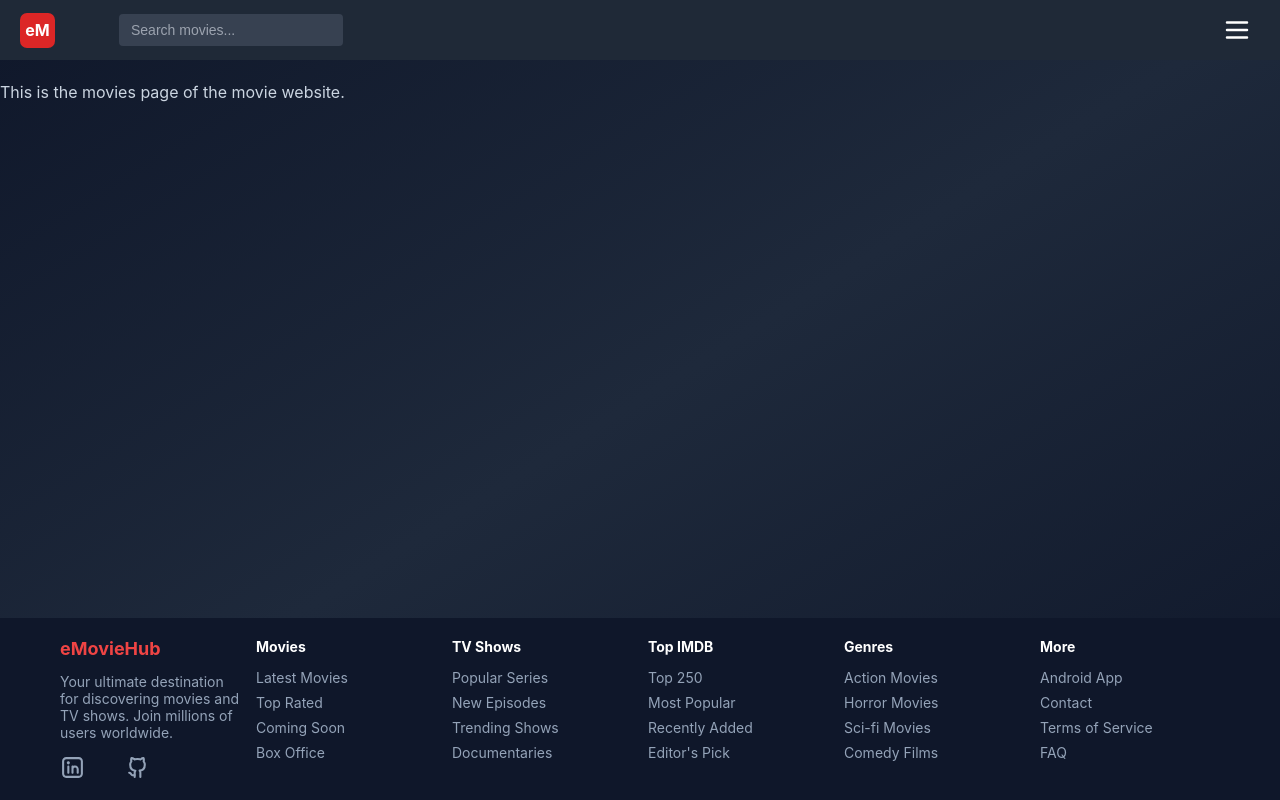
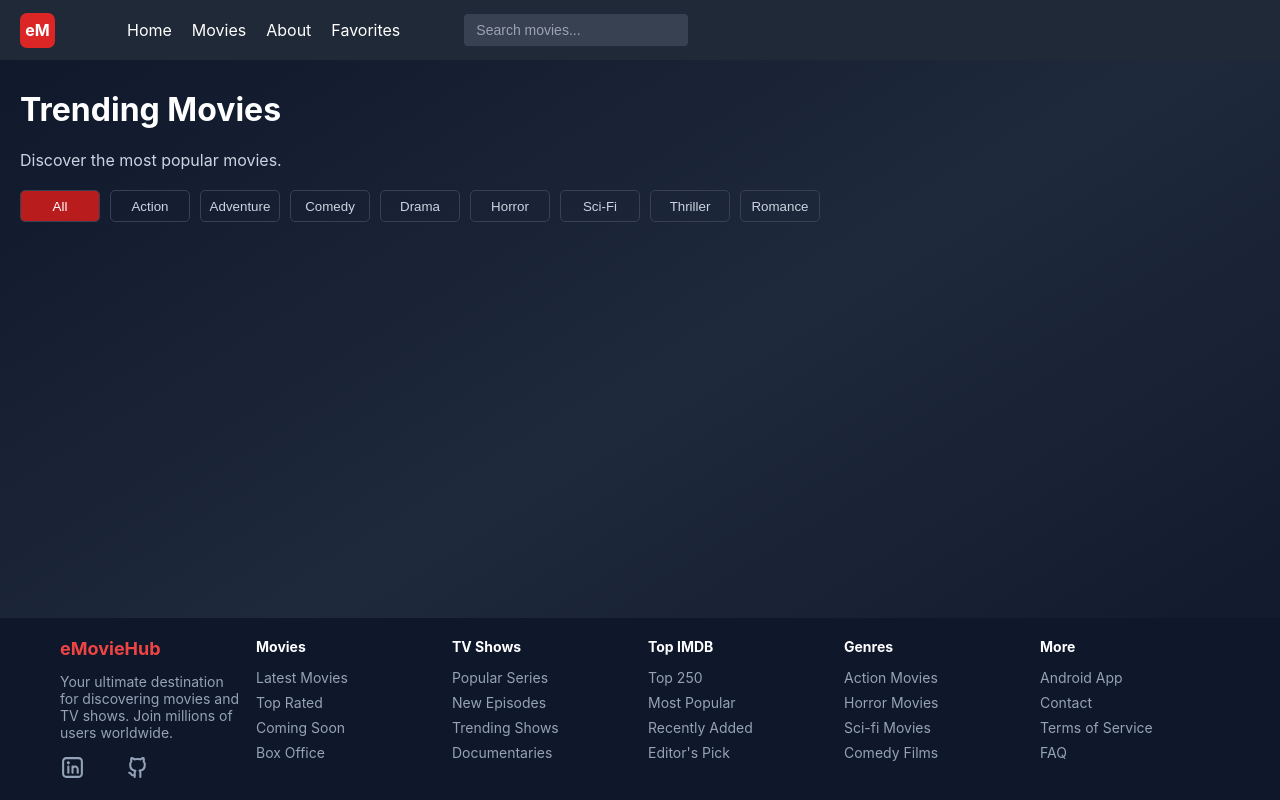
Before and after one commit to N-Adeodatus/movies, a React (Vite) app: page /movies in a window 1280 px wide. Built offline with nearby package versions, Linux system fonts and the light colour scheme; no server answers.

Commit message:
added functionalities for getting the movies from an API and content for the Movies page

```diff
--- a/components/Movies.jsx
+++ b/components/Movies.jsx
@@ -1,8 +1,37 @@
+import '../styles/movies.css';
+import { getMovies } from '../fetchMovies';
+import { useSearchParams } from 'react-router-dom';
 export default function Movies() {
+    const [searchParams, setSearchParam] = useSearchParams({genre: 'All'})
+    const activeGenre = searchParams.get('genre')
+    const genres = ['All', 'Action', 'Adventure', 'Comedy', 'Drama', 'Horror', 'Sci-Fi', 'Thriller', 'Romance']
+    async function getMoviesInfo() {
+        const result = await getMovies()
+        console.log(result)
+    }
+    getMoviesInfo()
     return (
-        <div>
-            <h1>Movies Page</h1>
-            <p>This is the movies page of the movie website.</p>
+        <div id='movies-page-container'>
+            <h1 id='title'>Trending Movies</h1>
+            <p>Discover the most popular movies.</p>
+            <div id='genres-container'>
+                {
+                    genres.map((genre, index) => (
+                        <button
+                            key={index}
+                            className={`genre-btn ${activeGenre === genre ? 'active' : ''}`}
+                            onClick={() => setSearchParam({genre: genre})}
+                        >{genre}</button>
+                    )
+                    )
+                }
+            </div>
+            <div id='cards-container'>
+                <div className="card">
+                    {/* <img src="" alt="moviePoster" /> */}
+
+                </div>
+            </div>
         </div>
     );
 }
--- a/components/Navbar.jsx
+++ b/components/Navbar.jsx
@@ -27,6 +27,13 @@ export default function Navbar() {
                     {/* <p id="web-name">eMovieHub</p> */}
                 </div>
             </Link>
+
+            <ul id="ls-nav-bar">
+                <li><Link to="/" className="link nav-link">Home</Link></li>
+                <li><Link to="/movies" className="link nav-link">Movies</Link></li>
+                <li><Link to="/about" className="link nav-link">About</Link></li>
+                <li><Link to="/favorites" className="link nav-link">Favorites</Link></li>
+            </ul>
 
             <div className="search-container">
                 <input
--- /dev/null
+++ b/fetchMovies.js
@@ -0,0 +1,28 @@
+export async function getMovies() {
+
+    const url = 'https://imdb236.p.rapidapi.com/api/imdb/search?type=movie&genre=Drama&rows=25&sortOrder=ASC&sortField=id';
+    const options = {
+        method: 'GET',
+        headers: {
+            'x-rapidapi-key': '80c50463f1mshe288ac661da63a9p1d6adcjsn6ea75bfc13a4',
+            'x-rapidapi-host': 'imdb236.p.rapidapi.com'
+        }
+    };
+
+    try {
+        let result
+        if(!localStorage.getItem('moviesDetails')) {
+            console.log('movies fetched')
+            const response = await fetch(url, options);
+            result = await response.json();
+            localStorage.setItem('moviesDetails', JSON.stringify(result))
+            return result
+        }
+        console.log('got movies from local host')
+        result = JSON.parse(localStorage.getItem('moviesDetails'))
+        return result
+
+    } catch (error) {
+        console.error(error);
+    }
+}
--- /dev/null
+++ b/styles/movies.css
@@ -0,0 +1,39 @@
+#movies-page-container {
+    padding: 20px;
+}
+
+#title {
+    margin-top: 70px;
+    color: #ffffff
+}
+
+#genres-container {
+    display: flex;
+    gap: 10px;
+    margin-top: 20px;
+    flex-wrap: wrap;
+}
+
+.genre-btn {
+    width: 5rem;
+    height: 2rem;
+    border-radius: 5px;
+    background-color: transparent;
+    color: inherit;
+    border: 1px solid #374151;
+}
+
+.genre-btn:hover {
+    background-color: #374151;
+    cursor: pointer;
+}
+
+.genre-btn:active {
+    background-color: #b91c1c;
+    color: #ffffff;
+}
+
+.active {
+    background-color: #b91c1c;
+    color: #ffffff;
+}
--- a/styles/navbar.css
+++ b/styles/navbar.css
@@ -23,6 +23,17 @@
     z-index: 1000;
 }
 
+#navbar ul {
+    list-style: none;
+    display: flex;
+    gap: 20px;
+    margin-left: 2rem;
+}
+
+.nav-link:hover {
+    color: #ef4444;
+}
+
 #web-name {
     color: #ffffff;
     font-size: 20px;
@@ -39,6 +50,7 @@
     display: flex;
     align-items: center;
     margin-right: 3rem;
+    display: none;
 }
 
 #menu-icon {
@@ -68,42 +80,54 @@
     color: #9ca3af;
 }
 
+/* Mobile menu styles */
 .mobile-menu {
-    position: fixed;
-    top: 60px;
+    display: none;  /* Hidden by default */
+    position: absolute;
+    top: 100%;  /* Position right below navbar */
     left: 0;
-    width: 100%;
-    height: 0;
-    background-color: #1f2937;
-    overflow: hidden;
-    transition: height 0.3s ease-in-out;
+    right: 0;
+    background-color: #0f172a;  /* Match your navbar color */
+    padding: 1rem;
 }
 
 .mobile-menu.show {
-    height: auto;
-    padding: 20px 0;
-    border-top: 1px solid #374151;
+    display: block;
 }
 
 .mobile-menu ul {
     list-style: none;
     padding: 0;
     margin: 0;
+    display: flex;
+    flex-direction: column;  /* Stack items vertically */
+    gap: 1rem;
 }
 
 .mobile-menu li {
-    padding: 15px 20px;
-    border-bottom: 1px solid #374151;
-}
-
-.mobile-menu li:last-child {
-    border-bottom: none;
+    width: 100%;
 }
 
 .mobile-menu a {
-    color: white;
+    color: #cbd5e1;
     text-decoration: none;
-    font-size: 16px;
     display: block;
-    width: 100%;
+    padding: 0.5rem 1rem;
 }
+
+/* Show mobile menu only on small screens */
+@media screen and (min-width: 769px) {
+    .mobile-menu {
+        display: none !important;  /* Force hide on larger screens */
+    }
+}
+
+@media screen and (max-width: 768px) {
+    #navbar ul {
+        display: none;
+    }
+
+    #menu-icon-container {
+        display: block;
+    }
+}
```
Also changed, not shown: 2 other files (tests, documents, lock files or other folders).
